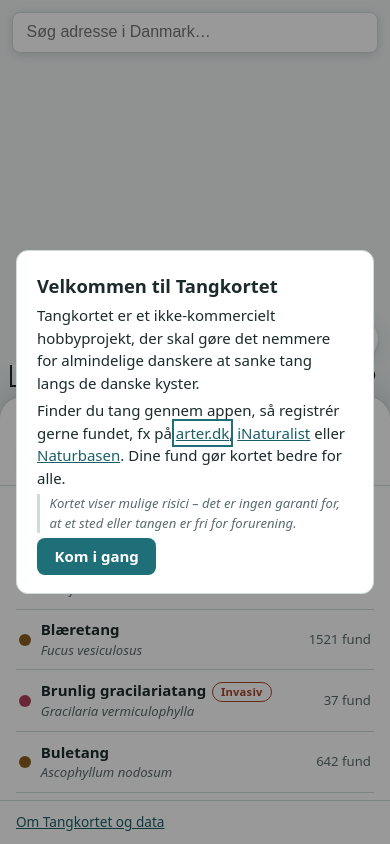
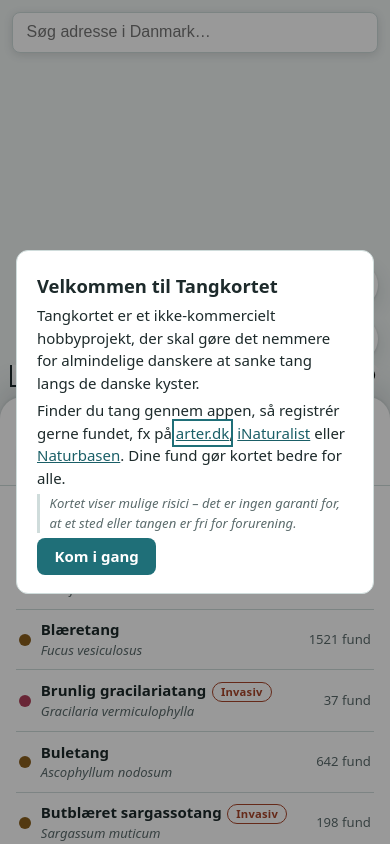
Before and after one commit to jmj00/Tangkortet, a website built with Vite: page web/index.html in a window 390 px wide. Built offline with nearby package versions, Linux system fonts and the light colour scheme; some packages are replaced by stand-ins of ours; no server answers.

Commit message:
feat(shell): about as a map button on phones; px-sized map controls
The sheet has no room for the footer link on a phone; a ? control in
the map's stack opens Om Tangkortet instead (the sidebar keeps the
footer). Map controls stay 44px under large text; tab labels may wrap.

Co-Authored-By: Claude Opus 5.5 <noreply@anthropic.com>

```diff
--- a/web/src/main.ts
+++ b/web/src/main.ts
@@ -27,7 +27,10 @@ registerServiceWorker();
 // answer sets the pin unless the user has chosen a spot of their own since.
 const locateGate = createLocateGate();
 
-const mapReady: Promise<MapBundle> = createMap("map", { onLocateAsk: () => locateGate.asked() });
+const mapReady: Promise<MapBundle> = createMap("map", {
+  onLocateAsk: () => locateGate.asked(),
+  onAbout: () => openAbout(manifest),
+});
 const readout = document.getElementById("readout") as HTMLParagraphElement;
 const appRoot = document.getElementById("app") as HTMLElement;
 const panelEl = document.getElementById("panel") as HTMLElement;
--- a/web/src/map.ts
+++ b/web/src/map.ts
@@ -1,5 +1,5 @@
 // Ported from Svampekortet (0024b43): OSM base + the Skærmkort WMS when a key is set.
-import type { Map as MapLibreMap, StyleSpecification } from "maplibre-gl";
+import type { IControl, Map as MapLibreMap, StyleSpecification } from "maplibre-gl";
 import { LocateControl } from "./locatecontrol";
 
 const OSM_STYLE: StyleSpecification = {
@@ -77,6 +77,31 @@ function addSdfiBasemap(map: MapLibreMap): void {
   map.on("error", onError);
 }
 
+/** "Om Tangkortet og data" as a map button. On the phone it stands in for the
+ * panel's footer link, which the sheet has no room for (shell.css hides it in
+ * the sidebar layout, where the footer shows). */
+function aboutControl(onClick: () => void): IControl {
+  let container: HTMLElement | null = null;
+  return {
+    onAdd() {
+      container = document.createElement("div");
+      container.className = "maplibregl-ctrl maplibregl-ctrl-group about-ctrl";
+      const button = document.createElement("button");
+      button.type = "button";
+      button.className = "about-ctrl__button";
+      button.title = "Om Tangkortet og data";
+      button.setAttribute("aria-label", "Om Tangkortet og data");
+      button.textContent = "?";
+      button.addEventListener("click", onClick);
+      container.append(button);
+      return container;
+    },
+    onRemove() {
+      container?.remove();
+    },
+  };
+}
+
 export interface MapBundle {
   map: MapLibreMap;
   geolocate: LocateControl;
@@ -96,7 +121,7 @@ export interface MapBundle {
  */
 export async function createMap(
   container: string,
-  options: { onLocateAsk?: () => void } = {},
+  options: { onLocateAsk?: () => void; onAbout?: () => void } = {},
 ): Promise<MapBundle> {
   const maplibregl = await import("maplibre-gl");
   await import("maplibre-gl/dist/maplibre-gl.css");
@@ -118,6 +143,7 @@ export async function createMap(
   });
 
   map.addControl(new maplibregl.NavigationControl(), "top-right");
+  if (options.onAbout) map.addControl(aboutControl(options.onAbout), "top-right");
   map.addControl(geolocate, "top-right");
   map.addControl(new maplibregl.ScaleControl({ unit: "metric" }));
 
--- a/web/src/shell.css
+++ b/web/src/shell.css
@@ -256,7 +256,7 @@
   font-size: 0.92rem;
   font-weight: 600;
   line-height: 1.15;
-  white-space: nowrap;
+  text-align: center;
   cursor: pointer;
 }
 
@@ -353,8 +353,8 @@
 
 .map-status__close {
   flex: none;
-  width: 2.75rem;
-  height: 2.75rem;
+  width: 44px;
+  height: 44px;
   margin: -0.5rem 0;
   border: none;
   border-radius: 50%;
@@ -442,8 +442,8 @@
   }
 
   #map .maplibregl-ctrl-group button {
-    width: 2.75rem;
-    height: 2.75rem;
+    width: 44px;
+    height: 44px;
   }
 
   #map .maplibregl-ctrl-compass {
@@ -451,11 +451,36 @@
   }
 }
 
+/* "?" (about) on the map: phone only; the sidebar has the footer link. */
+#map .about-ctrl__button {
+  font: inherit;
+  font-size: 1.15rem;
+  font-weight: 700;
+  color: var(--ink);
+}
+
+@media (max-width: 559.98px), (max-width: 719.98px) and (min-height: 520.02px) {
+  #panel footer {
+    display: none;
+  }
+
+  /* no footer: the last of the content clears the home indicator itself */
+  .tab {
+    padding-bottom: calc(1rem + env(safe-area-inset-bottom));
+  }
+}
+
+@media (min-width: 720px), (min-width: 560px) and (max-height: 520px) {
+  #map .about-ctrl {
+    display: none;
+  }
+}
+
 /* 44px targets for the remaining controls on any touch screen */
 @media (pointer: coarse) {
   #map .maplibregl-ctrl-group button {
-    width: 2.75rem;
-    height: 2.75rem;
+    width: 44px;
+    height: 44px;
   }
 }
 
```
